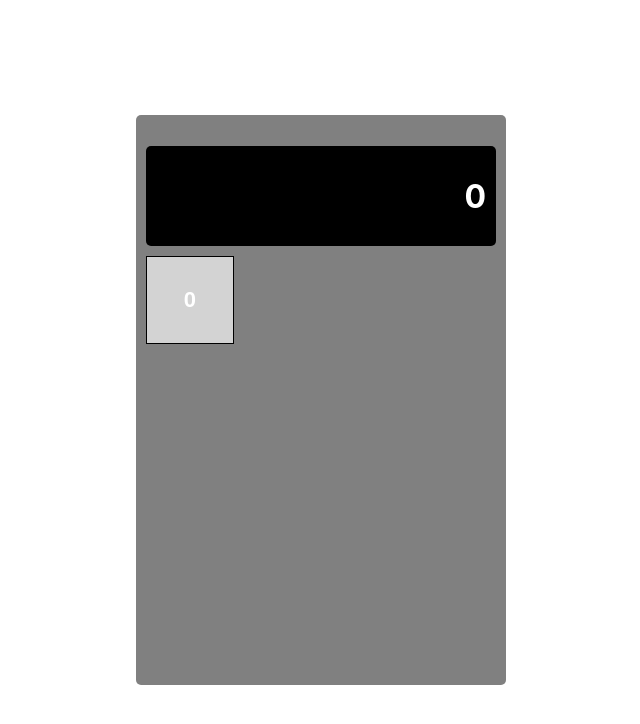
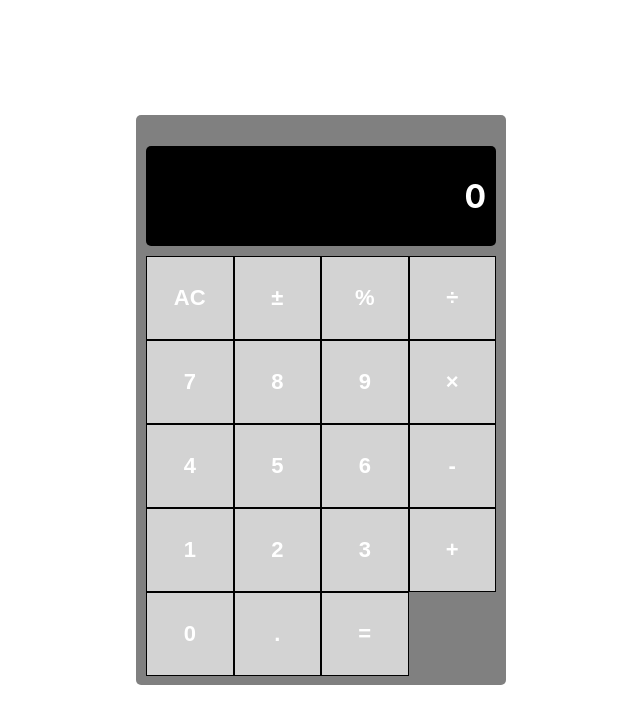
Before and after one commit to emilyaikens/React-Calculator, a React (Create React App) app in the folder calculator/: page / in a window 1280 px wide. Shown: the top 724 px of the page, without its empty margins (319-959 px from the left). Built offline with nearby package versions, Linux system fonts and the light colour scheme.

Commit message:
add buttonValues array to app.js and map in app function

```diff
--- a/calculator/src/App.js
+++ b/calculator/src/App.js
@@ -4,6 +4,14 @@ import Body from "./Body";
 import Display from "./Display";
 import ButtonContainer from "./ButtonContainer";
 import Button from "./Button";
+
+const buttonValues = [
+  ['AC', '±', '%', '÷'],
+  ['7', '8', '9', '×'],
+  ['4', '5', '6', '-'],
+  ['1', '2', '3', '+'],
+  ['0', '.', '=']
+]
 
 function App() {
 
@@ -12,8 +20,16 @@ function App() {
       <Body>
         <Display value="0" />
         <ButtonContainer>
-          <Button className="" value="0"
-              onClick={() => {console.log("button clicked")}}/>
+          {buttonValues.flat().map((btn, i) => {
+              return (
+                <Button
+                    key={i}
+                    className={btn === '=' ? 'equals' : ''}
+                    value={btn}
+                    onClick={() => {console.log("button clicked")}}/>
+              )
+          })}
+
         </ButtonContainer>
       </Body>
     </div>
--- a/calculator/src/ButtonContainer.css
+++ b/calculator/src/ButtonContainer.css
@@ -1,6 +1,6 @@
 .button-container {
     width: 100%;
-    height: calc(100% - 110px);
+    height: 420px;
     display: grid;
     grid-template-columns: repeat(4, 1fr);
     grid-template-rows: repeat(5, 1fr);
```
Also changed, not shown: 1 other file (tests, documents, lock files or other folders).
